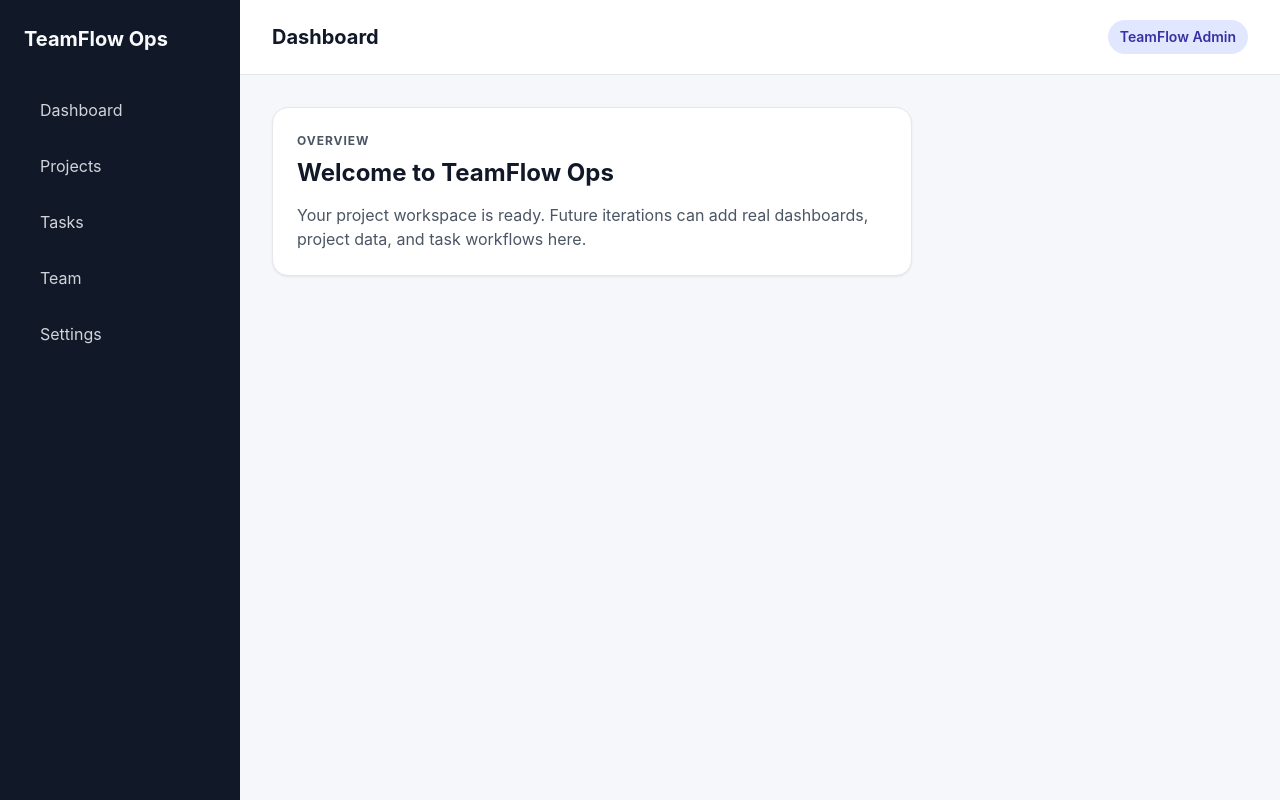
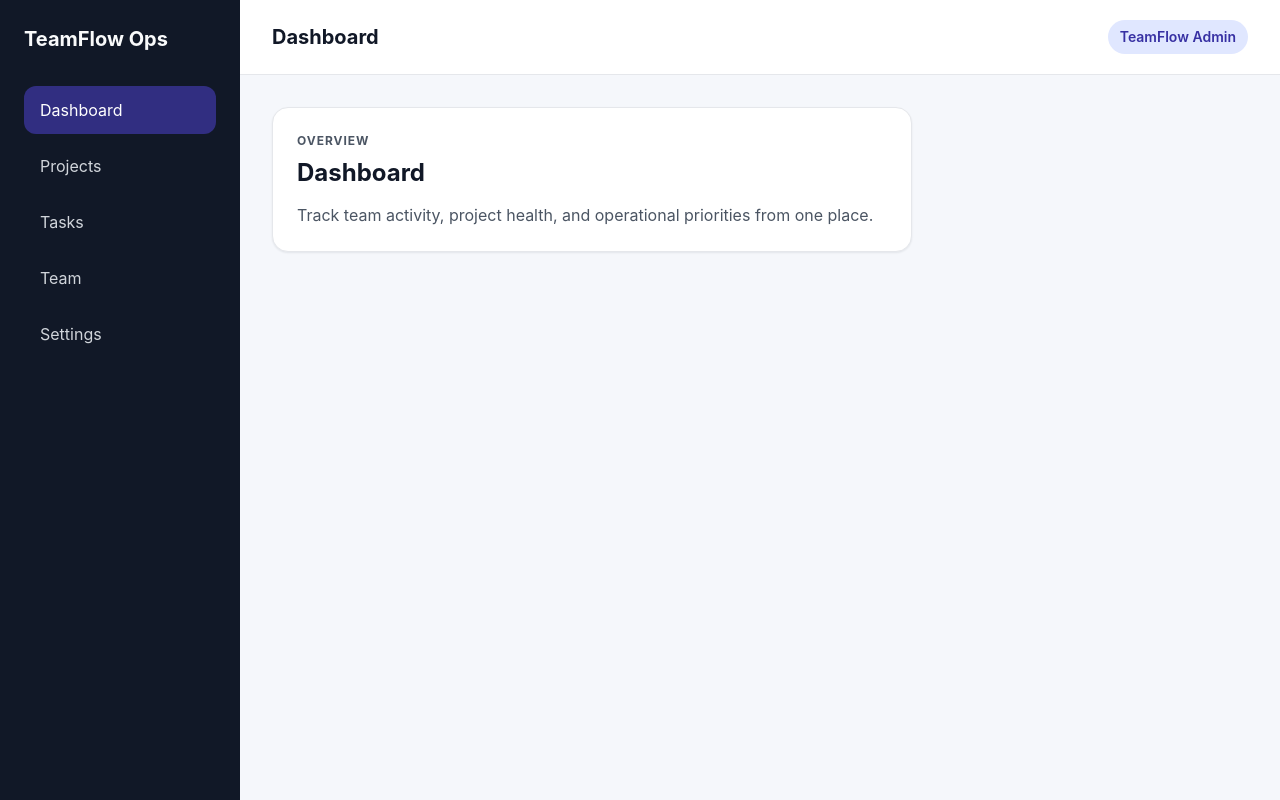
Before and after one commit to gooseNjuice/teamflow-ops, a React (Vite) app in the folder client/: page /dashboard in a window 1280 px wide. Built offline with nearby package versions, Linux system fonts and the light colour scheme.

Commit message:
feat(client): implement routing and add placeholder pages with navigation

```diff
--- a/client/package.json
+++ b/client/package.json
@@ -10,7 +10,8 @@
   },
   "dependencies": {
     "react": "^19.1.0",
-    "react-dom": "^19.1.0"
+    "react-dom": "^19.1.0",
+    "react-router-dom": "^7.15.1"
   },
   "devDependencies": {
     "@types/react": "^19.1.3",
--- a/client/src/App.module.css
+++ b/client/src/App.module.css
@@ -38,6 +38,11 @@
   color: #fff;
 }
 
+.activeNavigationLink {
+  background: #312e81;
+  color: #fff;
+}
+
 .workspace {
   display: grid;
   grid-template-rows: auto 1fr;
@@ -71,32 +76,6 @@
   padding: 2rem;
 }
 
-.welcomeCard {
-  max-width: 640px;
-  border: 1px solid #e5e7eb;
-  border-radius: 1rem;
-  background: #fff;
-  padding: 1.5rem;
-  box-shadow: 0 1px 2px rgb(15 23 42 / 0.08);
-}
-
-.welcomeCard h2 {
-  margin: 0.35rem 0 0.75rem;
-}
-
-.welcomeCard p {
-  margin: 0;
-  color: #4b5563;
-}
-
-.eyebrow {
-  color: #4f46e5;
-  font-size: 0.75rem;
-  font-weight: 700;
-  letter-spacing: 0.08em;
-  text-transform: uppercase;
-}
-
 @media (max-width: 720px) {
   .appShell {
     grid-template-columns: 1fr;
--- a/client/src/App.tsx
+++ b/client/src/App.tsx
@@ -1,8 +1,56 @@
+import { Navigate, NavLink, Route, Routes, useLocation } from 'react-router-dom'
+import PlaceholderPage from './pages/PlaceholderPage'
 import styles from './App.module.css'
 
-const navigationItems = ['Dashboard', 'Projects', 'Tasks', 'Team', 'Settings']
+const navigationItems = [
+  { label: 'Dashboard', path: '/dashboard' },
+  { label: 'Projects', path: '/projects' },
+  { label: 'Tasks', path: '/tasks' },
+  { label: 'Team', path: '/team' },
+  { label: 'Settings', path: '/settings' },
+]
+
+const pages = [
+  {
+    path: '/dashboard',
+    eyebrow: 'Overview',
+    title: 'Dashboard',
+    description:
+      'Track team activity, project health, and operational priorities from one place.',
+  },
+  {
+    path: '/projects',
+    eyebrow: 'Projects',
+    title: 'Projects',
+    description: 'Project lists and planning views will live here in a future iteration.',
+  },
+  {
+    path: '/tasks',
+    eyebrow: 'Tasks',
+    title: 'Tasks',
+    description: 'Task boards, assignments, and progress tracking will live here.',
+  },
+  {
+    path: '/team',
+    eyebrow: 'Team',
+    title: 'Team',
+    description: 'Team member profiles, roles, and availability will live here.',
+  },
+  {
+    path: '/settings',
+    eyebrow: 'Settings',
+    title: 'Settings',
+    description: 'Workspace preferences and configuration options will live here.',
+  },
+]
+
+function getPageTitle(pathname: string) {
+  return pages.find((page) => page.path === pathname)?.title ?? 'Dashboard'
+}
 
 function App() {
+  const location = useLocation()
+
   return (
     <div className={styles.appShell}>
       <aside className={styles.sidebar}>
@@ -11,10 +59,17 @@ function App() {
         <nav aria-label="Primary navigation">
           <ul className={styles.navigationList}>
             {navigationItems.map((item) => (
-              <li key={item}>
-                <a className={styles.navigationLink} href="#">
-                  {item}
-                </a>
+              <li key={item.path}>
+                <NavLink
+                  className={({ isActive }) =>
+                    isActive
+                      ? `${styles.navigationLink} ${styles.activeNavigationLink}`
+                      : styles.navigationLink
+                  }
+                  to={item.path}
+                >
+                  {item.label}
+                </NavLink>
               </li>
             ))}
           </ul>
@@ -23,19 +78,27 @@ function App() {
 
       <div className={styles.workspace}>
         <header className={styles.topBar}>
-          <h1>Dashboard</h1>
+          <h1>{getPageTitle(location.pathname)}</h1>
           <span className={styles.userBadge}>TeamFlow Admin</span>
         </header>
 
         <main className={styles.mainContent}>
-          <section className={styles.welcomeCard}>
-            <p className={styles.eyebrow}>Overview</p>
-            <h2>Welcome to TeamFlow Ops</h2>
-            <p>
-              Your project workspace is ready. Future iterations can add real
-              dashboards, project data, and task workflows here.
-            </p>
-          </section>
+          <Routes>
+            <Route path="/" element={<Navigate to="/dashboard" replace />} />
+            {pages.map((page) => (
+              <Route
+                key={page.path}
+                path={page.path}
+                element={
+                  <PlaceholderPage
+                    eyebrow={page.eyebrow}
+                    title={page.title}
+                    description={page.description}
+                  />
+                }
+              />
+            ))}
+          </Routes>
         </main>
       </div>
     </div>
--- a/client/src/main.tsx
+++ b/client/src/main.tsx
@@ -1,10 +1,13 @@
 import { StrictMode } from 'react'
 import { createRoot } from 'react-dom/client'
+import { BrowserRouter } from 'react-router-dom'
 import App from './App'
 import './index.css'
 
 createRoot(document.getElementById('root')!).render(
   <StrictMode>
-    <App />
+    <BrowserRouter>
+      <App />
+    </BrowserRouter>
   </StrictMode>,
 )
--- /dev/null
+++ b/client/src/pages/PlaceholderPage.module.css
@@ -0,0 +1,25 @@
+.card {
+  max-width: 640px;
+  border: 1px solid #e5e7eb;
+  border-radius: 1rem;
+  background: #fff;
+  padding: 1.5rem;
+  box-shadow: 0 1px 2px rgb(15 23 42 / 0.08);
+}
+
+.card h2 {
+  margin: 0.35rem 0 0.75rem;
+}
+
+.card p {
+  margin: 0;
+  color: #4b5563;
+}
+
+.eyebrow {
+  color: #4f46e5;
+  font-size: 0.75rem;
+  font-weight: 700;
+  letter-spacing: 0.08em;
+  text-transform: uppercase;
+}
--- /dev/null
+++ b/client/src/pages/PlaceholderPage.tsx
@@ -0,0 +1,19 @@
+import styles from './PlaceholderPage.module.css'
+
+type PlaceholderPageProps = {
+  eyebrow: string
+  title: string
+  description: string
+}
+
+function PlaceholderPage({ eyebrow, title, description }: PlaceholderPageProps) {
+  return (
+    <section className={styles.card}>
+      <p className={styles.eyebrow}>{eyebrow}</p>
+      <h2>{title}</h2>
+      <p>{description}</p>
+    </section>
+  )
+}
+
+export default PlaceholderPage
```
Also changed, not shown: 1 other file (tests, documents, lock files or other folders).
